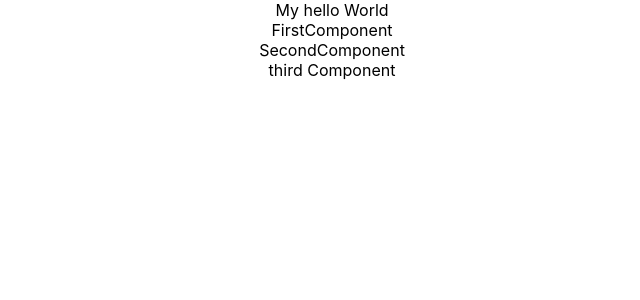
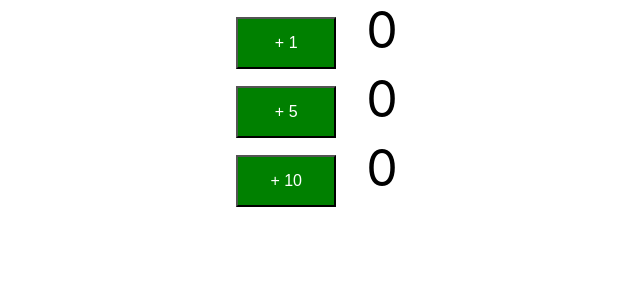
Before and after one commit to RoynniZambrano/full-stack-with-react-and-spring, a React (Create React App) app: page / in a window 1280 px wide. Shown: the top 300 px of the page, without its empty margins (308-948 px from the left). Built offline with nearby package versions, Linux system fonts and the light colour scheme.

Commit message:
add multiple count buttons

```diff
--- a/src/App.js
+++ b/src/App.js
@@ -2,6 +2,7 @@
 import React, { Component } from 'react';
 import FirstComponent, {SecondComponent}  from './components/learning-examples/FirstComponent'
 import ThirdComponent  from './components/learning-examples/ThirdComponent'
+import CounterComponent  from './components/counter/CounterComponent'
 import logo from './logo.svg';
 import './App.css';
 
@@ -9,6 +10,19 @@ class App extends Component {
   render() {
     return (
       <div className="App">
+        <CounterComponent by = {1} ></CounterComponent>
+        <CounterComponent by = {5} ></CounterComponent>
+        <CounterComponent by = {10} ></CounterComponent>
+      </div>
+    );
+  }
+}
+
+
+class LearningComponent extends Component {
+  render() {
+    return (
+      <div className="LearningComponent">
         My hello World
         <FirstComponent></FirstComponent>
         <SecondComponent></SecondComponent>
--- /dev/null
+++ b/src/components/counter/Counter.css
@@ -0,0 +1,14 @@
+
+button {
+    background-color: green;
+    font-size: 16px;
+    padding: 15px 30px;
+    color: white;
+    width: 100px;
+
+}
+
+.count {
+    font-size: 50px ;
+    padding: 15px 30px;
+}
--- /dev/null
+++ b/src/components/counter/CounterComponent.jsx
@@ -0,0 +1,42 @@
+import React, { Component } from 'react';
+import './Counter.css'
+
+
+class CounterComponent extends Component {
+
+  constructor(){
+    super()
+    this.state = {
+      counter : 0,
+    }
+
+    this.increment = this.increment.bind(this)
+
+  }
+
+  render(){
+  return (
+        <div className="counterComponent">
+          <button onClick={this.increment}> + {this.props.by} </button>
+          <span className="count">{this.state.counter}</span>
+        </div>
+      );
+  }
+
+  increment(){
+    console.log(' increment')
+
+    this.setState({
+      counter : this.state.counter + this.props.by,
+    })
+
+  }
+
+}
+
+
+CounterComponent.defaulProps = {
+  by : 1
+}
+
+export default CounterComponent
```
